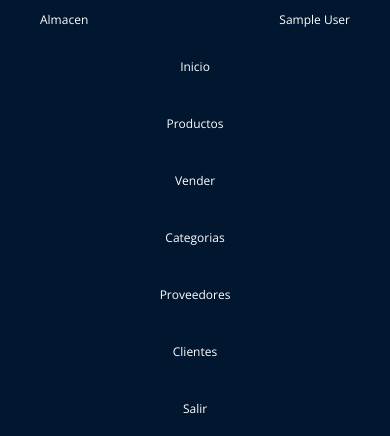
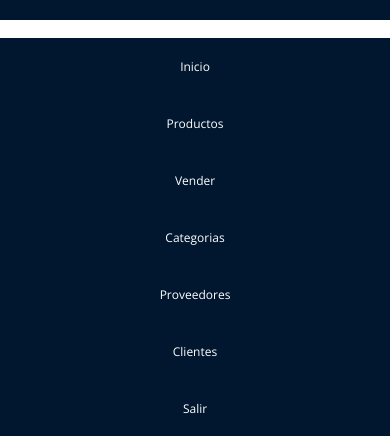
Before and after one commit to DanbenErick/Administrador-de-Negocio, a PHP site: page /public/pages/vender.php in a window 390 px wide. Shown: the top 436 px of the page. Run offline with PHP 8.4, Linux system fonts and the light colour scheme; the visitor is signed in with stand-in values (Sample User, id 1); data comes from the database, SQL or seed files in the repository; data that the repository does not hold is empty; some libraries are stand-ins or nearby versions.

Commit message:
Menu responsive

```diff
--- a/public/css/style-vender.css
+++ b/public/css/style-vender.css
@@ -29,6 +29,28 @@ img {
   .icon-pencil:hover {
     cursor: pointer;
     color: #c29d0b; }
+
+@media screen and (max-width: 600px) {
+  .icon-arrow-circle-o-down {
+    color: #27ae60;
+    font-size: 25px; }
+    .icon-arrow-circle-o-down:hover {
+      cursor: pointer;
+      color: #1e8449; }
+  .icon-arrow-circle-o-up {
+    color: #e74c3c;
+    font-size: 25px; }
+    .icon-arrow-circle-o-up:hover {
+      cursor: pointer;
+      color: #d62c1a; }
+  nav ul li {
+    display: none; } }
+
+@media (min-width: 768px) {
+  .icon-arrow-circle-o-down {
+    display: none; }
+  .icon-arrow-circle-o-up {
+    display: none; } }
 
 .icon-trash {
   color: #e74c3c; }
@@ -77,6 +99,10 @@ section {
 @media screen and (max-width: 600px) {
   section {
     display: block; } }
+
+@media screen and (max-width: 600px) {
+  #nav:target {
+    display: none; } }
 
 @media (min-width: 768px) {
   aside {
--- a/public/pages/templates/aside.inc.php
+++ b/public/pages/templates/aside.inc.php
@@ -1,5 +1,5 @@
 <aside>
-    <ul class="menu">
+    <ul id="nav" class="menu">
         <li class="logo"><a href="panel.php">Inicio</a></li>
         <li class="logo"><a href="productos.php">Productos</a></li>
         <li class="logo"><a href="vender.php">Vender</a></li>
--- a/public/pages/templates/nav.inc.php
+++ b/public/pages/templates/nav.inc.php
@@ -1,6 +1,9 @@
 <nav>
     <ul class="menu">
-        <li class="logo"><a href="#">Almacen</a></li>
+        <li class="logo"><a href="#nav">Almacen</a></li>
+        <a href="#nav"><i class="icon-arrow-circle-o-up"></i></a>
+        <a href="#"><i class="icon-arrow-circle-o-down"></i></a>
         <li class="logo"><a href="#"><?php echo $_SESSION['nombre']?></a></li>
+
     </ul>
 </nav>
--- a/src/sass/components/_aside.scss
+++ b/src/sass/components/_aside.scss
@@ -9,12 +9,19 @@ section {
         display: block;
     }
 }
+@media screen and (max-width: 600px) {
+    #nav:target {
+        display: none;
+    }
+}
+
 @media(min-width: 768px) {
     aside{
         height: calc(100vh - 38px);
         position: sticky;
     }
 }
+
 aside {
     background: $color_primario;
     width: 100%;
--- a/src/sass/components/_basic.scss
+++ b/src/sass/components/_basic.scss
@@ -46,6 +46,40 @@ img  {
         color: darken($color_edit, 10);
     }
 }
+
+@media screen and (max-width: 600px) {
+    .icon-arrow-circle-o-down {
+        color: $color_success;
+        font-size: 25px;
+        &:hover {
+            cursor: pointer;
+            color: darken($color_success, 10);
+        }
+    }
+    .icon-arrow-circle-o-up{
+        color: $color_error;
+        font-size: 25px;
+        &:hover {
+            cursor: pointer;
+            color: darken($color_error, 10);
+        }
+    }
+    nav{
+        ul{
+            li{
+                display: none;
+            }
+        }
+    }
+}
+@media(min-width: 768px) {
+    .icon-arrow-circle-o-down{
+        display: none;
+    }
+    .icon-arrow-circle-o-up{
+        display: none;
+    }
+}
 .icon-trash {
     color: $color_error;
     &:hover {
```
Also changed, not shown: public/css/style-categorias.css (+26 -0 lines), public/css/style-clientes.css (+26 -0 lines), public/css/style-empleados.css (+26 -0 lines), public/css/style-index.css (+22 -0 lines), public/css/style-panel.css (+26 -0 lines), public/css/style-productos.css (+26 -0 lines), public/css/style-proveedores.css (+26 -0 lines), 8 other files.
